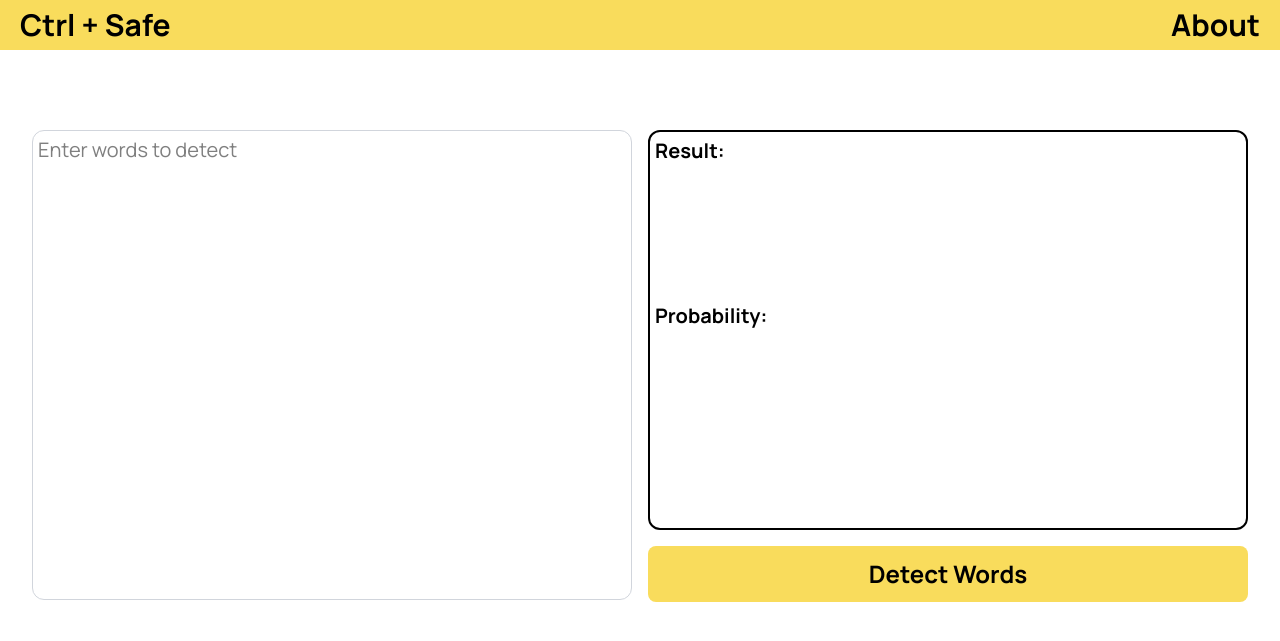
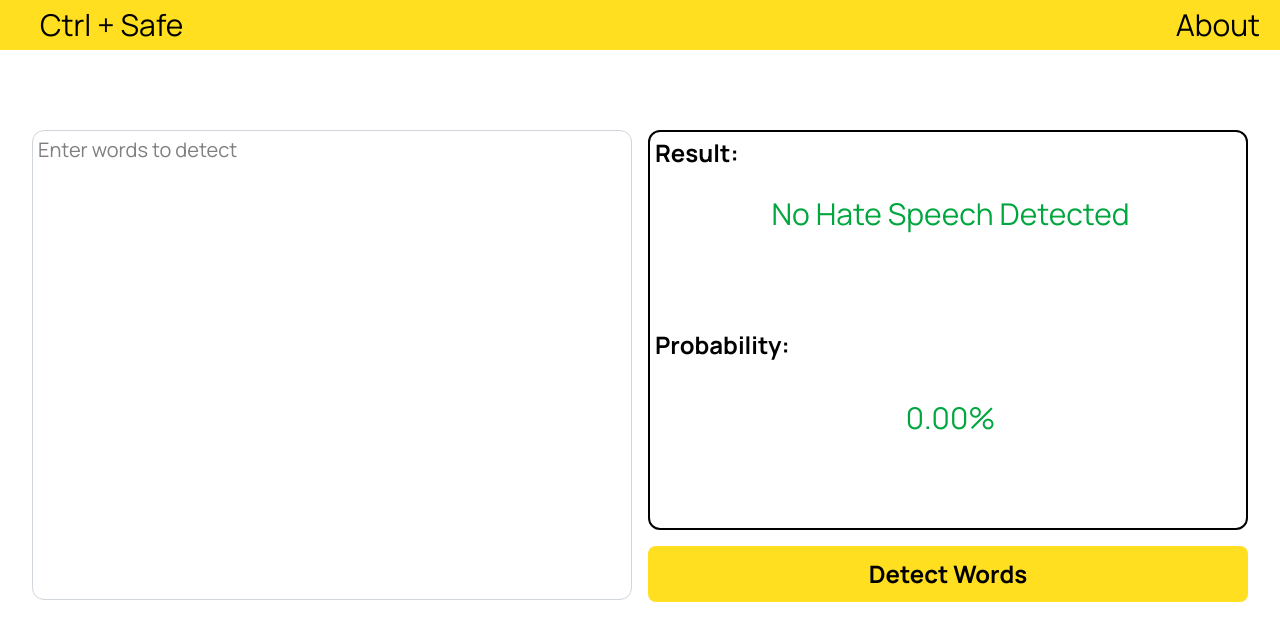
Before and after one commit to agcbls49/Ctrl-Safe, a Flask app: page / in a window 1280 px wide. Shown: the top 641 px of the page. Run offline with Flask 3, Linux system fonts and the light colour scheme.

Commit message:
fixed home details

```diff
--- a/app.py
+++ b/app.py
@@ -3,8 +3,12 @@
 app = Flask(__name__)
 
 @app.route("/")
-def hello():
+def home():
     return render_template("home.html")
+
+@app.route("/about")
+def about():
+    return render_template("about.html")
 
 if __name__ == "__main__":
     app.run(debug=True)
--- a/static/style.css
+++ b/static/style.css
@@ -29,7 +29,6 @@
 .title-bar {
     width: 100%;
     height: 50px;
-    background-color: #F9DC5C;
     color: black;
     display: flex;
     align-items: center;
--- a/templates/about.html
+++ b/templates/about.html
@@ -6,7 +6,6 @@
     <title>About</title>
 </head>
 <body>
-    <!-- do the about page and add colors red and green to the result panel
-     in their respective categories. -->
+    <!-- do the about page -->
 </body>
 </html>
--- a/templates/home.html
+++ b/templates/home.html
@@ -11,12 +11,16 @@
     <title>Ctrl+Safe</title>
 </head>
 <body>
-    <div class="title-bar text-3xl font-bold">
-        <h1 class="logo">Ctrl + Safe</h1>
-        <nav class="nav-links">
-            <a href="#about">About</a>
+    <!-- Title Bar -->
+    <div class="title-bar text-3xl bg-yellow-300">
+        <nav class="nav-links hover:font-bold">
+            <a href="{{ url_for('home') }}">Ctrl + Safe</a>
+        </nav>
+        <nav class="nav-links hover:font-bold">
+            <a href="{{ url_for('about') }}">About</a>
         </nav>
     </div>
+    <!-- Results Panel -->
     <div class="flex justify-center items-center">
         <div class="container flex justify-center items-start" style="padding-top:10vh; gap:16px;">
             <form style="width:600px;">
@@ -24,16 +28,29 @@
                     class="p-6 text-xl resize-none border border-gray-300 rounded-xl focus:outline-none focus:ring-2 focus:ring-black"
                     style="width:100%; height:470px; padding-top:5px; padding-left:5px;"></textarea>
             </form>
-
             <div class="flex flex-col" style="width:600px; gap:16px;">
-                <div class="result-panel border border-black rounded-xl p-4 text-xl"
+                <div class="result-panel border border-black rounded-xl p-4 text-2xl"
                     style="height:400px; padding-top:5px; padding-left:5px; border-width:2px;">
-                    <div class="result-text font-bold">Result:</div>
-                    <div class="h-[35%]"></div>
+                    <div class="result-text font-bold h-[15%]">Result:</div>
+                    <!-- use class="text-green-600" for green color
+                     and use class="text-red-600" for red color
+                    -->
+                    <div class="text-green-600 text-center text-3xl">
+                        No Hate Speech Detected
+                    </div>
+                    <div class="h-[25%]"></div>
                     <div class="probability-text font-bold">Probability:</div>
+                    <div class="h-[10%]"></div>
+                    <!-- use class="text-green-600" for green color
+                     and use class="text-red-600" for red color
+                    -->
+                    <div class="text-green-600 text-center text-3xl">
+                        0.00%
+                    </div>
                 </div>
-                <button type="submit"
-                    style="padding:10px 10px; font-size:24px; font-weight:bold; background-color:#F9DC5C; color:black; border-radius:0.5rem; border:none;">
+                <!-- Detect Button -->
+                <button type="submit" class="bg-yellow-300 hover:bg-yellow-400"
+                style="padding:10px 10px; font-size:24px; font-weight:bold; color:black; border-radius:0.5rem; border:none;">
                     Detect Words
                 </button>
             </div>
```
